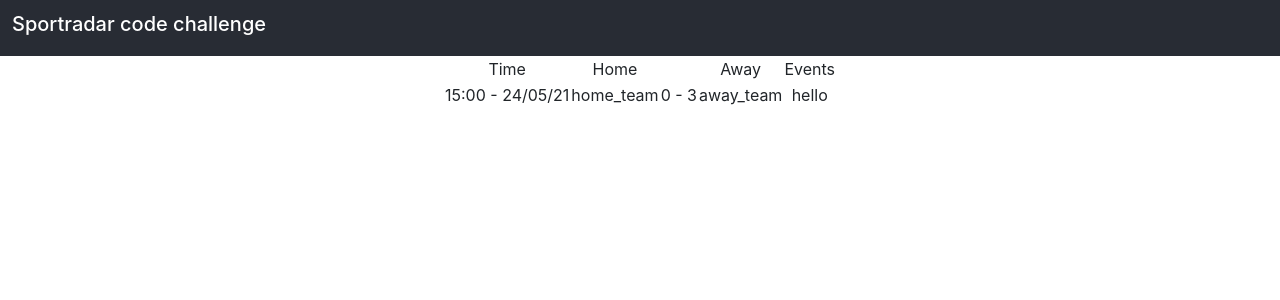
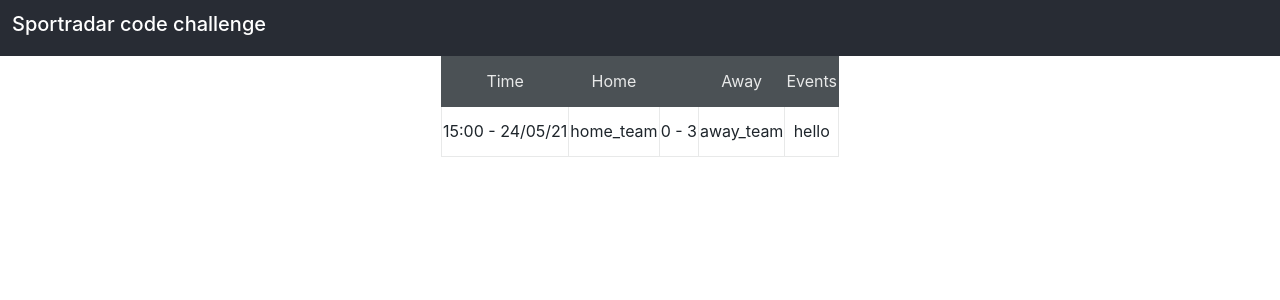
Before and after one commit to JaviRuiz314/sportradar-code-challenge-frontend, a React (Create React App) app: page / in a window 1280 px wide. Shown: the top 300 px of the page. Built offline with nearby package versions, Linux system fonts and the light colour scheme.

Commit message:
add css styles to fix column height and borders

```diff
--- /dev/null
+++ b/src/components/ui/dataTable/DataTable.css
@@ -0,0 +1,10 @@
+thead {
+	border-bottom: 1px solid #e8e9e9;
+	border-left: 1px solid #e8e9e9;
+	border-right: 1px solid #e8e9e9;
+	color: #4b5155;
+}
+
+td {
+	min-height: 100px;
+}
--- a/src/components/ui/dataTable/DataTable.js
+++ b/src/components/ui/dataTable/DataTable.js
@@ -1,3 +1,4 @@
+import './DataTable.css';
 import React from "react";
 import TableRow from "../tableRow/TableRow";
 import TableHeadItem from "../tableHead/TableHead";
--- /dev/null
+++ b/src/components/ui/tableHead/TableHead.css
@@ -0,0 +1,7 @@
+.header-columns {
+	border-bottom: 1px solid #4b5155;
+	border-left: 1px solid #4b5155;
+	border-right: 1px solid #4b5155;
+	color: #e8e9e9;
+	background-color: #4b5155;
+}
--- a/src/components/ui/tableHead/TableHead.js
+++ b/src/components/ui/tableHead/TableHead.js
@@ -1,8 +1,9 @@
+import './TableHead.css';
 import React from "react";
 
 const TableHeadItem = ({ item }) => {
     return (
-        <td title={item}>
+        <td title={item} className='header-columns'>
             {item}
         </td>
     );
--- /dev/null
+++ b/src/components/ui/tableRow/TableRow.css
@@ -0,0 +1,10 @@
+td {
+	border-bottom: 1px solid #e8e9e9;
+	border-left: 1px solid #e8e9e9;
+	border-right: 1px solid #e8e9e9;
+	color: #1e252b;
+}
+
+tr{
+	height: 50px;
+}
--- a/src/components/ui/tableRow/TableRow.js
+++ b/src/components/ui/tableRow/TableRow.js
@@ -1,3 +1,4 @@
+import './TableRow.css';
 import React from "react";
 
 const TableRow = ({row}) => {
```
